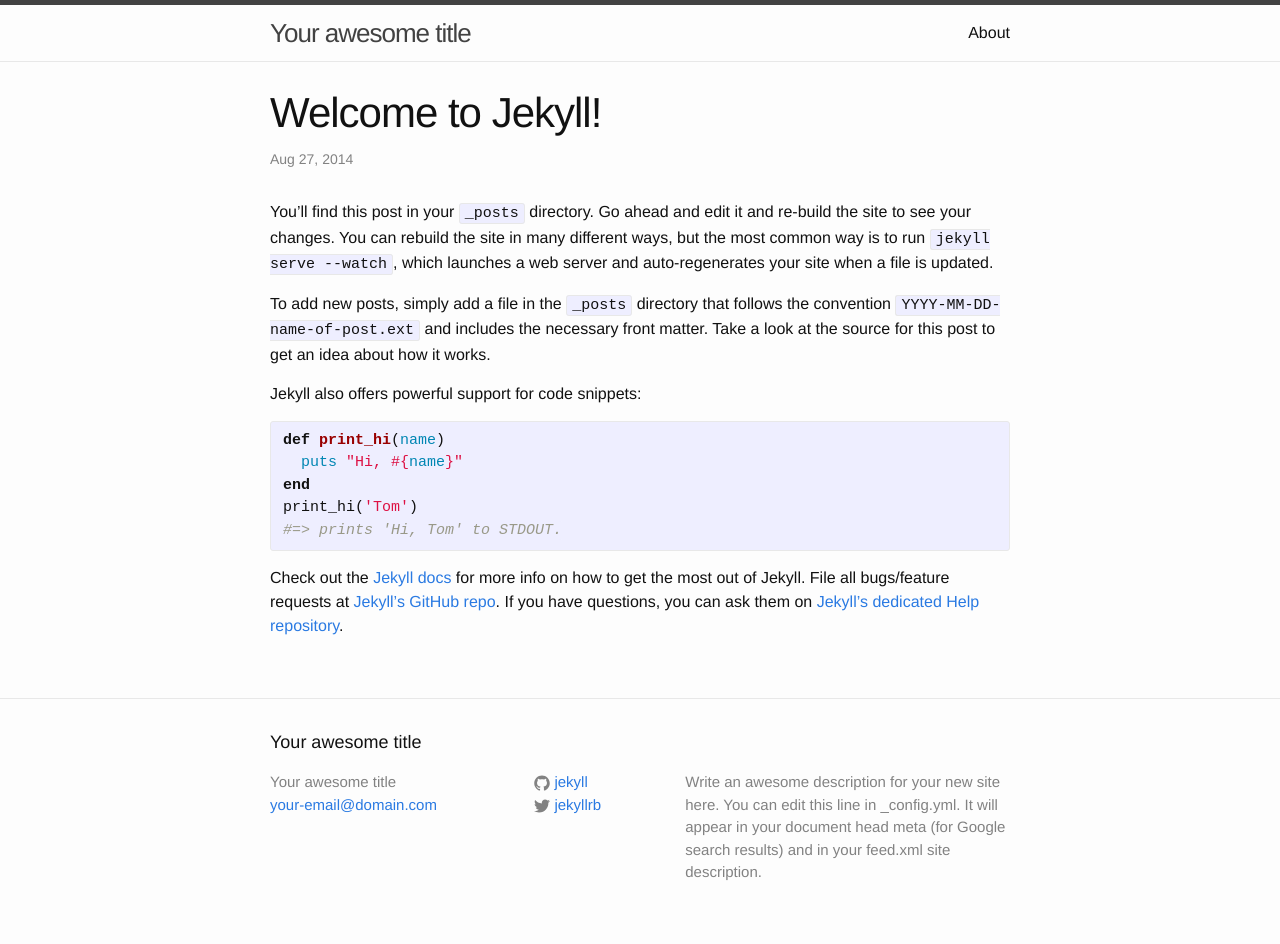
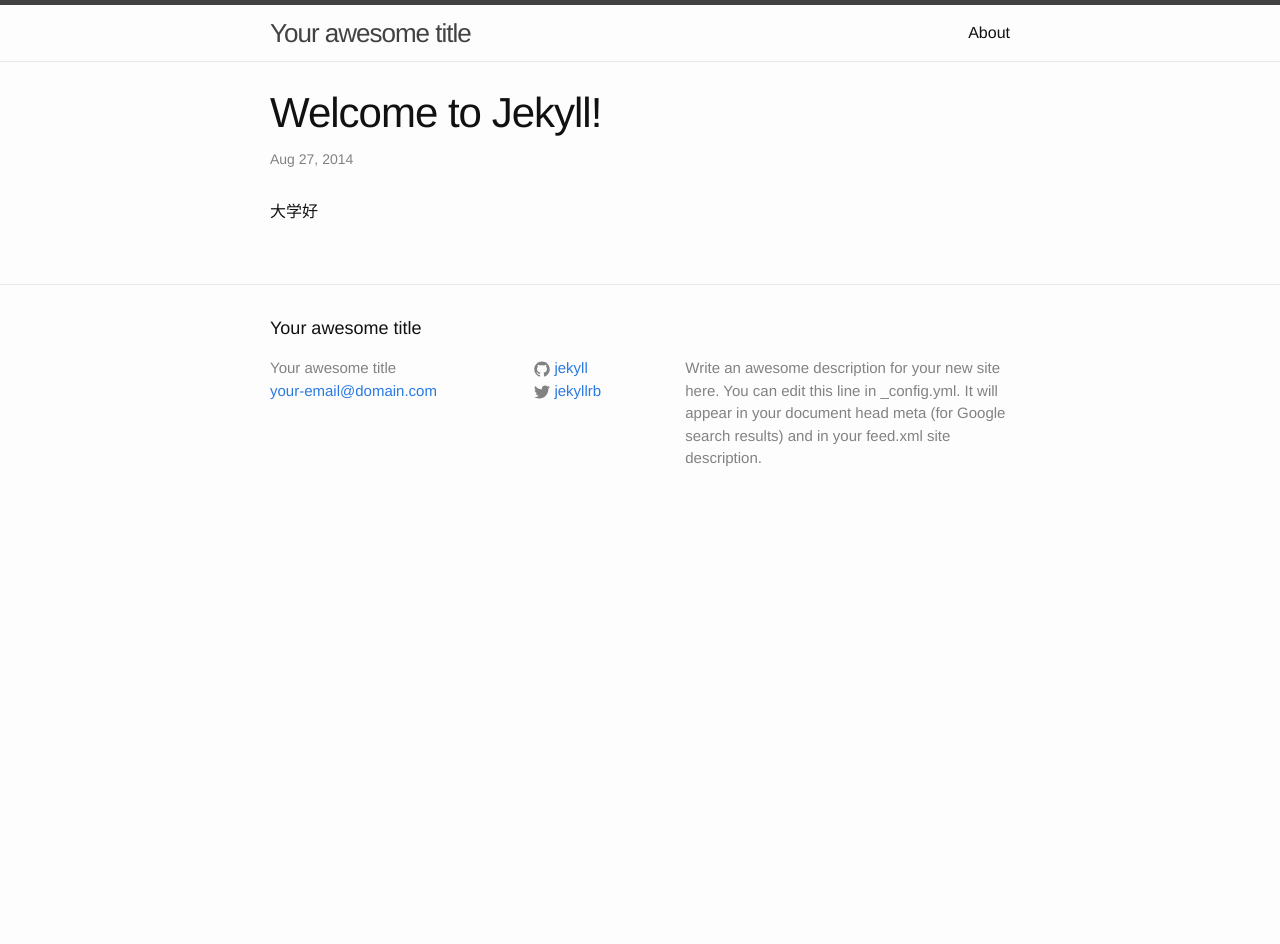
Before and after one commit to agooddream/agooddream.github.io, a Jekyll site: the page built from _posts/2014-08-27-welcome-to-jekyll.markdown, in a window 1280 px wide. Built offline with Jekyll 4.4.1, drawn with Linux system fonts in a browser that asks for light colours; after the commit the page ends 900 px from its top, so only the background shows below that.

Commit message:
first pages

```diff
--- a/_posts/2014-08-27-welcome-to-jekyll.markdown
+++ b/_posts/2014-08-27-welcome-to-jekyll.markdown
@@ -4,22 +4,4 @@
 date:   2014-08-27 17:45:55
 categories: jekyll update
 ---
-You’ll find this post in your `_posts` directory. Go ahead and edit it and re-build the site to see your changes. You can rebuild the site in many different ways, but the most common way is to run `jekyll serve --watch`, which launches a web server and auto-regenerates your site when a file is updated.
-
-To add new posts, simply add a file in the `_posts` directory that follows the convention `YYYY-MM-DD-name-of-post.ext` and includes the necessary front matter. Take a look at the source for this post to get an idea about how it works.
-
-Jekyll also offers powerful support for code snippets:
-
-{% highlight ruby %}
-def print_hi(name)
-  puts "Hi, #{name}"
-end
-print_hi('Tom')
-#=> prints 'Hi, Tom' to STDOUT.
-{% endhighlight %}
-
-Check out the [Jekyll docs][jekyll] for more info on how to get the most out of Jekyll. File all bugs/feature requests at [Jekyll’s GitHub repo][jekyll-gh]. If you have questions, you can ask them on [Jekyll’s dedicated Help repository][jekyll-help].
-
-[jekyll]:      http://jekyllrb.com
-[jekyll-gh]:   https://github.com/jekyll/jekyll
-[jekyll-help]: https://github.com/jekyll/jekyll-help
+大学好
```
Also changed, not shown: _posts/2014-08-28-first-pages.markdown (added, +8 -0 lines).
